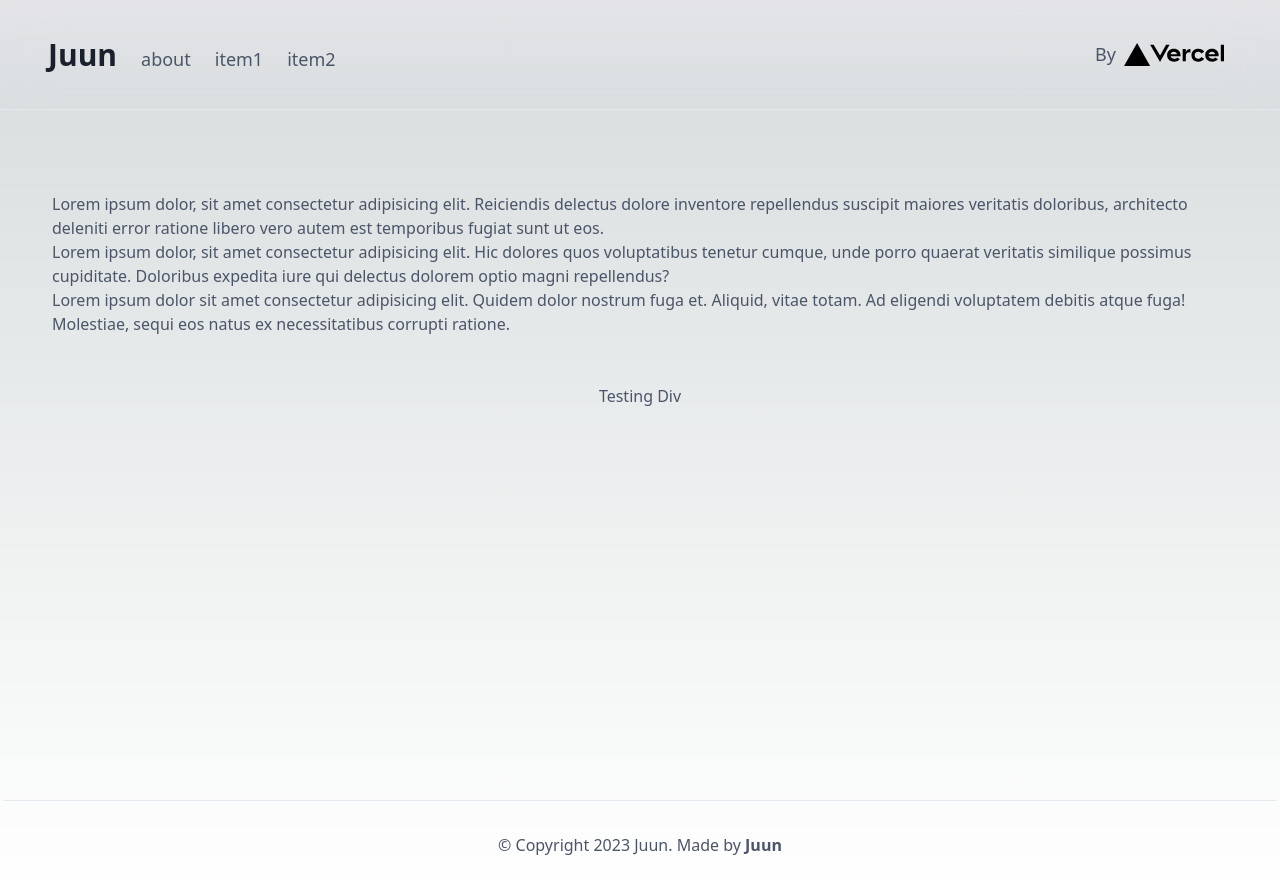
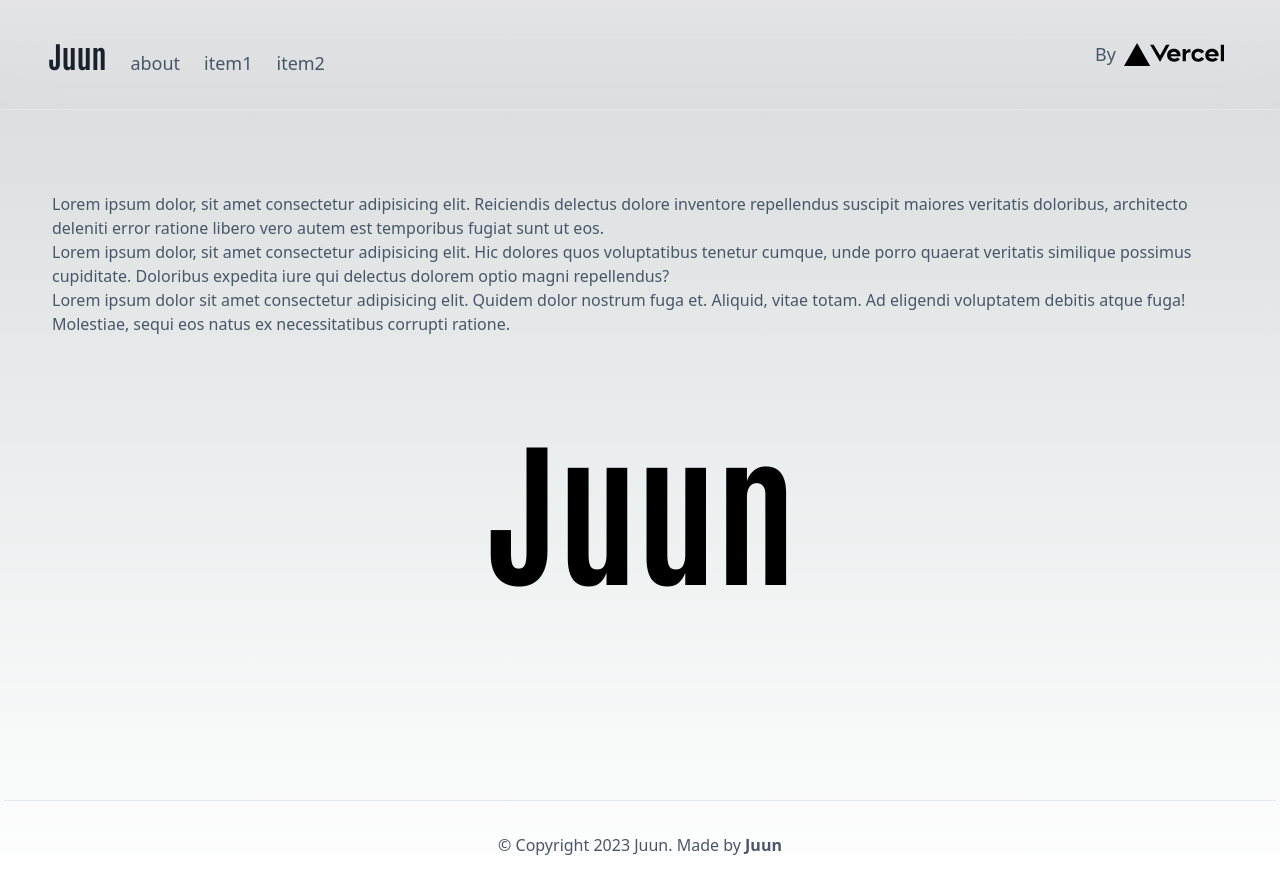
Before and after one commit to juunie-roh/setting-up-next, a Next.js app: page / in a window 1280 px wide. Built offline with nearby package versions, Linux system fonts and the light colour scheme.

Commit message:
fix(global): google font applied, changes on tailwind configuration
font-antonio added; text-10xl: 10rem configuration added, applied some in index

```diff
--- a/package.json
+++ b/package.json
@@ -1,6 +1,6 @@
 {
   "name": "setting-up-next",
-  "version": "1.3.3",
+  "version": "1.3.5",
   "private": true,
   "scripts": {
     "dev": "next dev",
--- a/src/layouts/Meta.tsx
+++ b/src/layouts/Meta.tsx
@@ -19,9 +19,6 @@
         key="viewport"
       />
       <link rel="icon" href="/favicon.ico" key="favicon" />
-      {/* <link rel="preconnect" href="https://fonts.googleapis.com" />
-      <link rel="preconnect" href="https://fonts.gstatic.com" crossOrigin='' />
-      <link href="https://fonts.googleapis.com/css2?family=Antonio:wght@700&display=swap" rel="stylesheet" /> */}
     </Head>
     <NextSeo
       title={props.title}
--- a/src/pages/_document.tsx
+++ b/src/pages/_document.tsx
@@ -8,7 +8,14 @@
   render() {
     return (
       <Html lang={AppConfig.locale}>
-        <Head />
+        <Head>
+          <link rel="preconnect" href="https://fonts.googleapis.com" />
+          <link rel="preconnect" href="https://fonts.gstatic.com" />
+          <link
+            href="https://fonts.googleapis.com/css2?family=Antonio:wght@700&display=swap"
+            rel="stylesheet"
+          />
+        </Head>
         <body>
           <Main />
           <NextScript />
--- a/src/pages/index.tsx
+++ b/src/pages/index.tsx
@@ -31,7 +31,7 @@
       </p>
     </DefaultPage>
     <DefaultPage>
-      <p>Testing Div</p>
+      <p className="font-antonio text-10xl font-bold text-black">Juun</p>
     </DefaultPage>
   </Main>
 );
--- a/src/templates/Main.tsx
+++ b/src/templates/Main.tsx
@@ -26,7 +26,7 @@
       <div className="mx-auto">
         <header className="fixed left-0 top-0 z-10 flex w-full items-center justify-between border-b border-gray-300 bg-gradient-to-b from-zinc-200 px-8 py-4 backdrop-blur-xl dark:border-neutral-800 dark:bg-zinc-800/30 dark:from-inherit lg:px-12 lg:py-8">
           <div className="flex items-baseline gap-4">
-            <h1 className="text-xl font-bold text-gray-900 lg:text-3xl">
+            <h1 className="font-antonio text-xl font-bold text-gray-900 lg:text-3xl">
               <Link href="/">{AppConfig.title}</Link>
             </h1>
             <nav>
--- a/tailwind.config.js
+++ b/tailwind.config.js
@@ -14,6 +14,7 @@
       '4xl': '2.25rem',
       '5xl': '3rem',
       '6xl': '4rem',
+      '10xl': '10rem',
     },
     extend: {
       colors: {
@@ -45,9 +46,9 @@
           900: '#2a4365',
         },
       },
-      // fontFamily: {
-      //   'antonio': ['Antonio', 'sans-serif'],
-      // },
+      fontFamily: {
+        antonio: ['Antonio', 'sans-serif'], // weight:700, font-bold only
+      },
     },
   },
   plugins: [],
```
